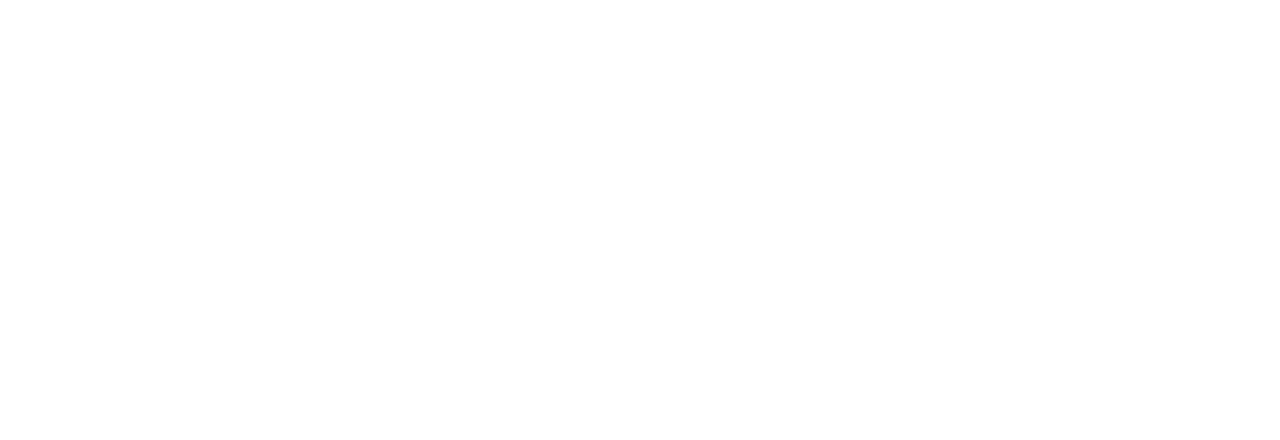
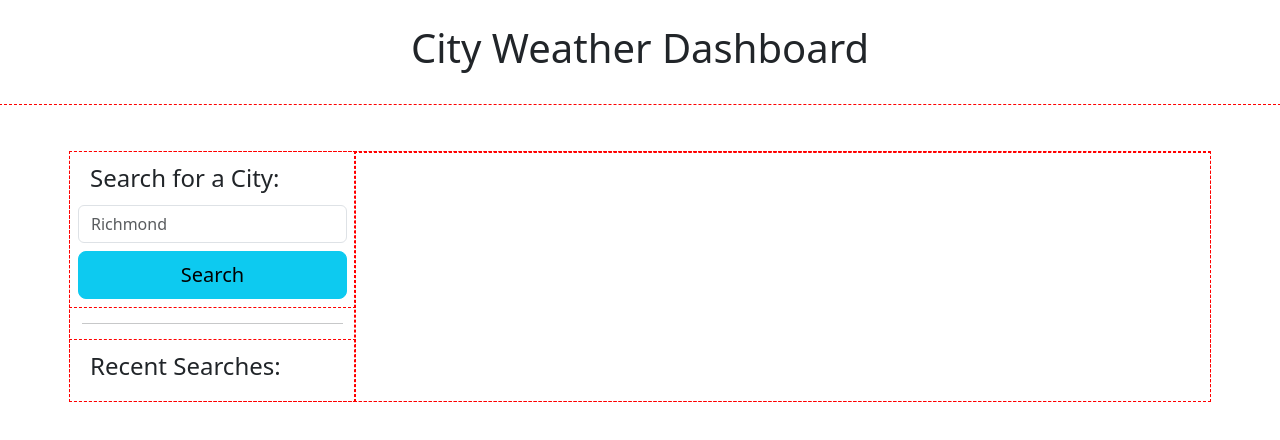
Before and after one commit to kalecodes/city-weather, a plain HTML site: page index.html in a window 1280 px wide. Drawn offline with nearby package versions, Linux system fonts and the light colour scheme.

Commit message:
basic html layout

```diff
--- a/assets/css/style.css
+++ b/assets/css/style.css
@@ -0,0 +1,3 @@
+.outline {
+    outline: 1px dashed red;
+}
--- a/index.html
+++ b/index.html
@@ -5,8 +5,39 @@
     <meta http-equiv="X-UA-Compatible" content="IE=edge">
     <meta name="viewport" content="width=device-width, initial-scale=1.0">
     <title>City Weather</title>
+    <link href="https://cdn.jsdelivr.net/npm/bootstrap@5.3.0-alpha3/dist/css/bootstrap.min.css" rel="stylesheet" integrity="sha384-KK94CHFLLe+nY2dmCWGMq91rCGa5gtU4mk92HdvYe+M/SXH301p5ILy+dN9+nJOZ" crossorigin="anonymous">
+    <link href="./assets/css/style.css" rel="stylesheet">
 </head>
 <body>
+    <header class="text-center py-4 outline">
+        <h1>City Weather Dashboard</h1>
+    </header>
 
+    <main class="container mt-5 outline">
+        <div class="row outline">
+            <div class="col-12 col-lg-3 outline">
+                <div class="row p-2 outline">
+                    <h4 class="py-1">Search for a City:</h4>
+                    <input type="text" placeholder="Richmond" class="form-control mb-2">
+                    <button type="submit" class="btn btn-info btn-lg">Search</button>
+                </div>
+                <hr>
+                <div class="row p-2 outline">
+                    <h4 class="py-1">Recent Searches:</h4>
+                </div>
+            </div>
+            <div class="col-12 col-lg-9 outline">
+                <div class="row outline">
+
+                </div>
+                <div class="row outline">
+
+                </div>
+            </div>
+        </div>
+    </main>
+
+    <script src="https://cdn.jsdelivr.net/npm/bootstrap@5.3.0-alpha3/dist/js/bootstrap.bundle.min.js" integrity="sha384-ENjdO4Dr2bkBIFxQpeoTz1HIcje39Wm4jDKdf19U8gI4ddQ3GYNS7NTKfAdVQSZe" crossorigin="anonymous"></script>
+    <script src="./assets/js/script.js"></script>
 </body>
 </html>
```
